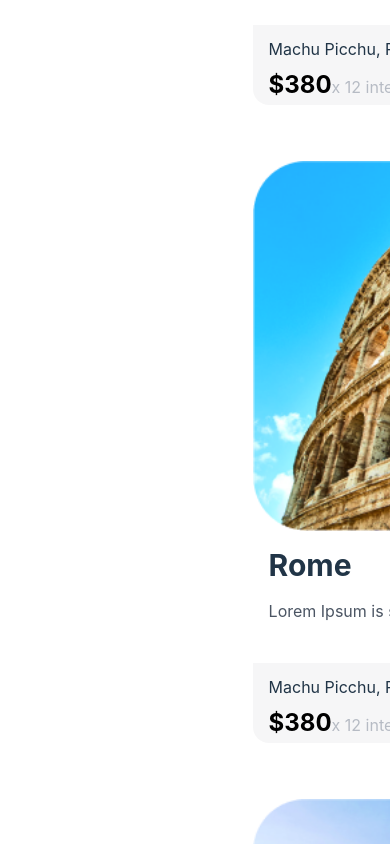
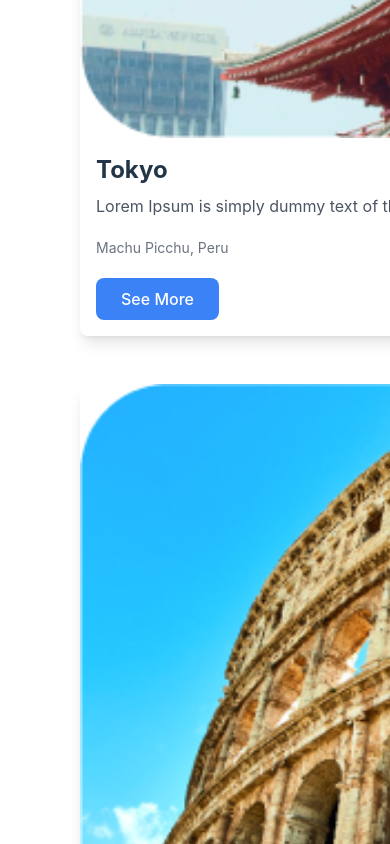
Before and after one commit to Chirag-360/Tasks, a React (Vite) app: page / in a window 390 px wide. Shown: the part 3820-4664 px from the top of the page. Built offline with nearby package versions, Linux system fonts and the light colour scheme.

Commit message:
style improved

```diff
--- a/src/App.css
+++ b/src/App.css
@@ -3,8 +3,8 @@
   margin: 0 auto;
   padding: 2rem;
   text-align: center; */
+  background-color: white;
 }
-
 .logo {
   height: 6em;
   padding: 1.5em;
--- a/src/layout/HeroSection/Banner/Banner.tsx
+++ b/src/layout/HeroSection/Banner/Banner.tsx
@@ -4,7 +4,7 @@ export const Banner = () => {
   return (
     <div className="bg-neutral-50 px-6 text-center bg-white md:px-12 lg:text-left">
       <div className="w-full mx-16  h-screen flex items-center ">
-        <div className="flex w-11/12 justify-between items-center">
+        <div className="flex w-11/12 justify-between items-center sm:grid-cols-2 ">
           <div className="mt-12 lg:mt-0">
             <button className="bg-white rounded-3xl shadow-lg  w-30 h-14 flex items-center justify-between mb-12 gap-3 shadow-gray-600/20 border-gray-100 text-theme-pink whitespace-nowrap px-7 hover:shadow-lg hover:shadow-theme-blue/50 hover:text-white hover:bg-theme-blue">
               Explore the world!
--- a/src/pages/CityDestination/CityDestination.tsx
+++ b/src/pages/CityDestination/CityDestination.tsx
@@ -3,71 +3,41 @@ import { image } from "../../constants/images";
 
 export const CityDestination = () => {
   return (
-    <div className="flex flex-wrap gap-12  bg-transparent justify-center mx-20">
-      {CityDestinations.map((item) => {
-        const { description, images, price, star, title, address } = item;
-
-        return (
-          <div key={title} className="relative h-auto w-auto overflow-hidden">
-            <img
-              src={images}
-              alt={title}
-              className="w-full h-auto rounded-lg"
-            />
-
-            {star ? (
-              <button className="absolute backdrop-blur-sm bg-black/20 top-2 right-5 backdrop-blur-none rounded-3xl shadow-lg flex items-center justify-between gap-3 border-none text-theme-pink whitespace-nowrap px-7 py-3 hover:shadow-lg hover:shadow-theme-blue/50 hover:text-white hover:bg-theme-blue">
-                <div className="absolute inset-0 bg-transparent  rounded-3xl"></div>
-                <div className="flex items-center gap-3 z-10">
-                  <img src={image.star} alt="star-Icon" className="w-5 h-5" />
-                  {star}
+    <div className="grid grid-cols-1 sm:grid-cols-2 md:grid-cols-3 lg:grid-cols-4 gap-12 mx-20">
+      {CityDestinations.map(
+        ({ description, images, price, star, title, address }) => (
+          <div
+            key={title}
+            className="relative overflow-hidden rounded-lg shadow-lg bg-white"
+          >
+            <img src={images} alt={title} className="w-full h-auto" />
+            {star && (
+              <div className="absolute top-2 right-2 bg-black bg-opacity-20 rounded-full p-2 flex items-center justify-center">
+                <img src={image.star} alt="star" className="w-5 h-5 mr-1" />
+                <span className="text-white font-bold">{star}</span>
+              </div>
+            )}
+            <div className="p-4">
+              <h2 className="font-bold text-2xl mb-2">{title}</h2>
+              <p className="text-gray-600 mb-4">{description}</p>
+              <div className="flex justify-between items-center">
+                <p className="text-gray-500 text-sm">{address}</p>
+                <div className="flex items-center">
+                  <span className="text-black font-bold text-xl mr-1">
+                    ${price}
+                  </span>
+                  <span className="text-gray-400 opacity-70">
+                    x 12 interest free
+                  </span>
                 </div>
-              </button>
-            ) : (
-              <></>
-            )}
-            <h2 className="font-bold m-4 text-3xl">{title}</h2>
-            <p className="text-gray-600 mb-2 mx-4">{description}</p>
-            <div className="flex justify-between mt-10 backdrop-blur-md bg-gray-600/5 items-center rounded-b-2xl mb-2 p-1">
-              <div className="items-center w-full mt-2 px-3">
-                <p className="text-grey-500 text-md mb-2">{address}</p>
-                <span className="text-black font-bold text-2xl">${price}</span>
-                <span className="text-gray-400 opacity-70">
-                  x 12 interest free
-                </span>
               </div>
-              <button className="backdrop-blur-sm mr-1 bg-theme-blue rounded-3xl shadow-lg flex items-center justify-between gap-3 border-none text-white whitespace-nowrap px-7 py-3 hover:shadow-lg shadow-theme-blue/60 hover:shadow-theme-pink/50 hover:text-white hover:bg-theme-pink">
+              <button className="mt-4 py-2 px-6 bg-blue-500 text-white rounded-lg hover:bg-blue-600 focus:outline-none focus:bg-blue-600">
                 See More
               </button>
             </div>
-            {/* <div className="absolute inset-0 flex flex-col items-center justify-center bg-black bg-opacity-40 opacity-0 hover:opacity-100 transition-opacity duration-300">
-              <button className="bg-white text-amber-500 py-2 px-4 mb-2">
-                Add to cart
-              </button>
-              <div className="flex">
-                <img
-                  className="h-5 mr-2"
-                  src="/hoverIcons/Group.png"
-                  alt="Share Icon"
-                />
-                <p className="text-white mr-4">Share</p>
-                <img
-                  className="h-5 mr-2"
-                  src="/hoverIcons/Vector.png"
-                  alt="Compare Icon"
-                />
-                <p className="text-white mr-4">Compare</p>
-                <img
-                  className="h-5 mr-2"
-                  src="/hoverIcons/Vector(1).png"
-                  alt="Like Icon"
-                />
-                <p className="text-white">Like</p>
-              </div>
-            </div> */}
           </div>
-        );
-      })}
+        )
+      )}
     </div>
   );
 };
```
Also changed, not shown: src/pages/Card/Card.tsx (+0 -25 lines).
